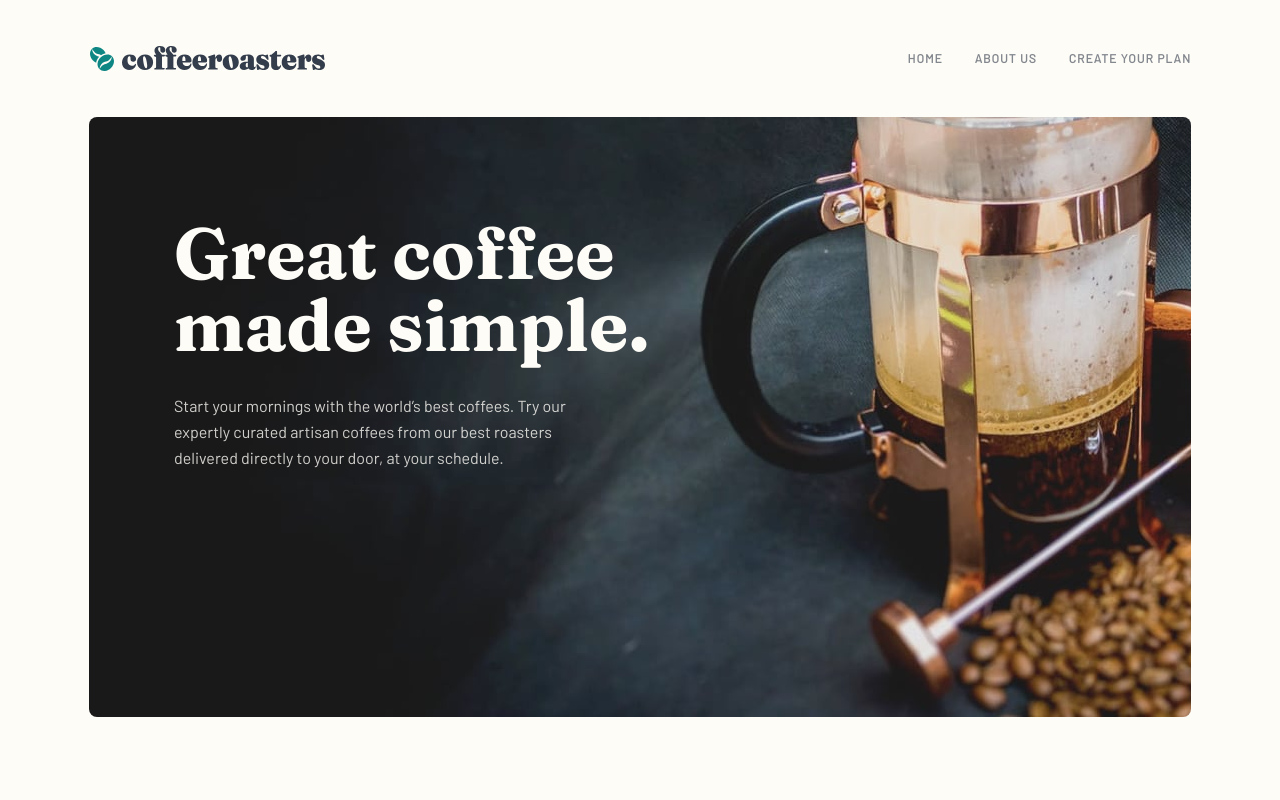
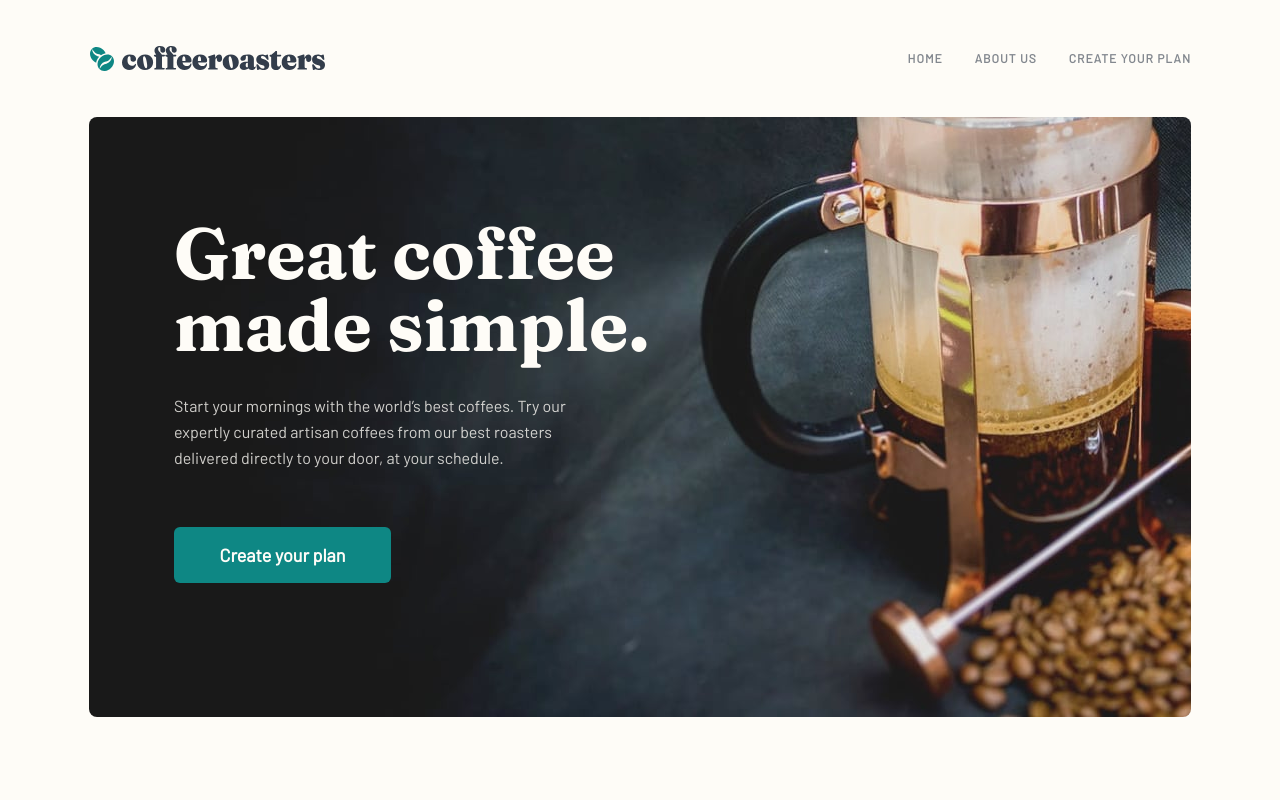
Before and after one commit to samuelkurdz/coffeeroasters, a React (Create React App) app: page / in a window 1280 px wide. Shown: the top 800 px of the page. Built offline with nearby package versions, Linux system fonts and the light colour scheme.

Commit message:
button component created, hero section styled

```diff
--- /dev/null
+++ b/src/components/main-button/mainbutton.css
@@ -0,0 +1,30 @@
+.main-button {
+	width: 217px;
+	/* height: 56px; */
+	padding: 15.5px;
+	color: var(--light-cream);
+	border: none;
+	border-radius: 6px;
+	font-size: 18px;
+	line-height: 25px;
+	font-weight: 900;
+	cursor: pointer;
+	transition: background 0.4s;
+}
+
+.main-button:focus {
+	border: none;
+}
+
+.default {
+	background: var(--dark-cyan);
+}
+
+.default:hover {
+	background: var(--light-cyan);
+}
+
+.disabled {
+	background: var(--disabled);
+	cursor: not-allowed;
+}
--- /dev/null
+++ b/src/components/main-button/mainbutton.tsx
@@ -0,0 +1,17 @@
+
+import './mainbutton.css';
+
+type ButtonProps = {
+  children: JSX.Element;
+	state: 'default' | 'disabled',
+};
+
+const MainButton = ({children, state}: ButtonProps) => {
+	return (
+		<button className={`main-button ${state}`}>
+			{children}
+		</button>
+	)
+}
+
+export default MainButton;
--- a/src/index.css
+++ b/src/index.css
@@ -6,6 +6,8 @@
   --light-cyan: #66D2CF;
   --pale-orange: #FDD6BA;
   --footer-bg: #2C343E;
+  --disabled: #E2DEDB;
+
 }
 
 * {
@@ -21,7 +23,7 @@ body {
   background: var(--light-cream);
 }
 
-h1, h2, h3, h4 {
+h1, h2, h3, h4, button {
   font-family: 'Fraunces', sans-serif;
 }
 
--- a/src/pages/home/Home.css
+++ b/src/pages/home/Home.css
@@ -24,7 +24,7 @@
 .hero__message {
 	mix-blend-mode: normal;
 	opacity: 0.8;
-
+	margin-bottom: 56px;
 	width: 440px;
 }
 
@@ -50,6 +50,7 @@ h2.hero__big-text { display: none;}
 
 	.hero__message {
 		width: 350px;
+		margin-bottom: 40px;
 	}
 }
 
--- a/src/pages/home/Home.tsx
+++ b/src/pages/home/Home.tsx
@@ -1,6 +1,6 @@
 
 import './Home.css';
-import Button from '../../components/button/button';
+import MainButton from '../../components/main-button/mainbutton';
 
 const Home = () => {
 	return (
@@ -18,7 +18,9 @@ const Home = () => {
 					best roasters delivered directly to your door, at your schedule.
 				</p>
 
-				{/* <Button /> */}
+				<MainButton state="default">
+					<span>Create your plan</span>
+				</MainButton>
 			</section>
 		</div>
 	)
```
Also changed, not shown: src/components/button/button.tsx (deleted, +0 -12 lines), src/components/button/button.css (deleted).
